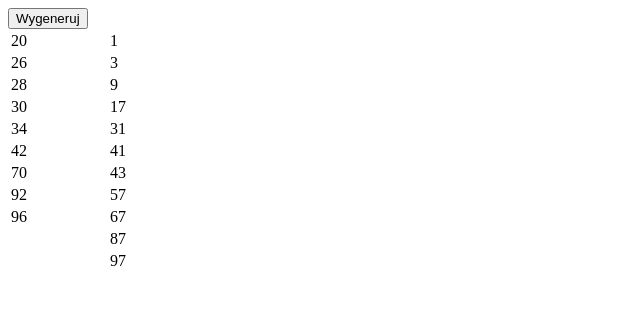
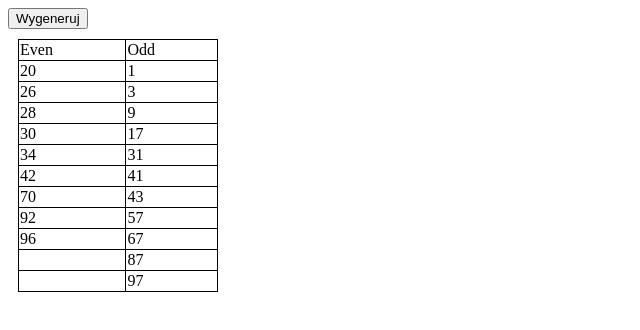
Before and after one commit to sebastianmatyszewski/Przegladarka, a plain HTML site: page index.html in a window 1280 px wide. Both pictures are taken after a click on the button "Wygeneruj". Shown: the whole page, without its empty margins (0-640 px from the left). Drawn offline with Linux system fonts and the light colour scheme.

Commit message:
extraced css files and scripts into separate files, renamed variables

```diff
--- a/index.html
+++ b/index.html
@@ -1,65 +1,10 @@
 <!DOCTYPE html>
 <html>
-<body>
-    <button onclick="tableCreate()">Wygeneruj</button>
-<script>
-    function generateRandomNumbers(){
-        var parzyste = [];
-        var nieparzyste = [];
-        for(var i = 0; i <20; i++){
-            var liczba = Math.floor(Math.random()*100)+1;
-            if(parzyste.includes(liczba) || nieparzyste.includes(liczba)){
-                i--;
-            }else{
-               if(liczba % 2 ==0){
-                parzyste.push(liczba);
-                }else{
-                    nieparzyste.push(liczba);
-                }
-            }
-        }
-        parzyste.sort((a,b) => a - b);
-        nieparzyste.sort((a,b) => a - b);
-        return{parzyste, nieparzyste};
-    }
-
-    function tableCreate() {
-        var elem = document. getElementById("table");
-        if(elem){
-            elem. remove();
-        }
-        var numbers = generateRandomNumbers();
-        var parzyste = numbers.parzyste;
-        var nieparzyste = numbers.nieparzyste;
-        const body = document.body,
-        table = document.createElement('table');
-        table.style.width = '200px';
-        table.id = "table";
-        for (let i = 0; i < Math.max(parzyste.length, nieparzyste.length); i++) {
-            const tr = table.insertRow();
-            for (let j = 0; j < 2; j++) {
-                if(j==0){
-                    if(i<parzyste.length){
-                        const td = tr.insertCell();
-                        td.appendChild(document.createTextNode(parzyste[i]));
-                    }else{
-                        const td = tr.insertCell();
-                        td.appendChild(document.createTextNode(" "));
-                    }
-                }
-                if(j==1){
-                    if(i<nieparzyste.length){
-                        const td = tr.insertCell();
-                        td.appendChild(document.createTextNode(nieparzyste[i]));
-                    }else{
-                        const td = tr.insertCell();
-                        td.appendChild(document.createTextNode(" "));
-                    }
-                }
-            }
-        }
-        body.appendChild(table);
-    }
-</script>
-</body>
+    <head>
+        <script type="text/javascript" src="script.js"></script>
+        <link rel="stylesheet" href="style.css">
+    </head>
+    <body>
+        <button onclick="tableCreate()">Wygeneruj</button>
+    </body>
 </html>
--- /dev/null
+++ b/script.js
@@ -0,0 +1,60 @@
+function generateRandomNumbers(){
+    var even = [];
+    var odd = [];
+    for(var i = 0; i <20; i++){
+        var random = Math.floor(Math.random()*100)+1;
+        if(even.includes(random) || odd.includes(random)){
+            i--;
+        }else{
+           if(random % 2 == 0){
+                even.push(random);
+            }else{
+                odd.push(random);
+            }
+        }
+    }
+    even.sort((a,b) => a - b);
+    odd.sort((a,b) => a - b);
+    return{even, odd};
+}
+
+function tableCreate() {
+    var elem = document. getElementById("table");
+    if(elem){
+        elem. remove();
+    }
+    var numbers = generateRandomNumbers();
+    const body = document.body,
+    table = document.createElement('table');
+    table.style.width = '200px';
+    table.id = "table";
+    var tr = table.insertRow();
+    var th = tr.insertCell();
+    th.appendChild(document.createTextNode("Even"));
+    th = tr.insertCell();
+    th.appendChild(document.createTextNode("Odd"));
+    for (let i = 0; i < Math.max(numbers.even.length, numbers.odd.length); i++) {
+        tr = table.insertRow();
+        for (let j = 0; j < 2; j++) {
+            if(j==0){
+                if(i<numbers.even.length){
+                    const td = tr.insertCell();
+                    td.appendChild(document.createTextNode(numbers.even[i]));
+                }else{
+                    const td = tr.insertCell();
+                    td.appendChild(document.createTextNode(" "));
+                }
+            }
+            if(j==1){
+                if(i<numbers.odd.length){
+                    const td = tr.insertCell();
+                    td.appendChild(document.createTextNode(numbers.odd[i]));
+                }else{
+                    const td = tr.insertCell();
+                    td.appendChild(document.createTextNode(" "));
+                }
+            }
+        }
+    }
+    body.appendChild(table);
+}
--- /dev/null
+++ b/style.css
@@ -0,0 +1,7 @@
+table {
+    border-collapse: collapse;
+    margin: 10px;
+}
+td {
+    border: 1px solid black;
+}
```
